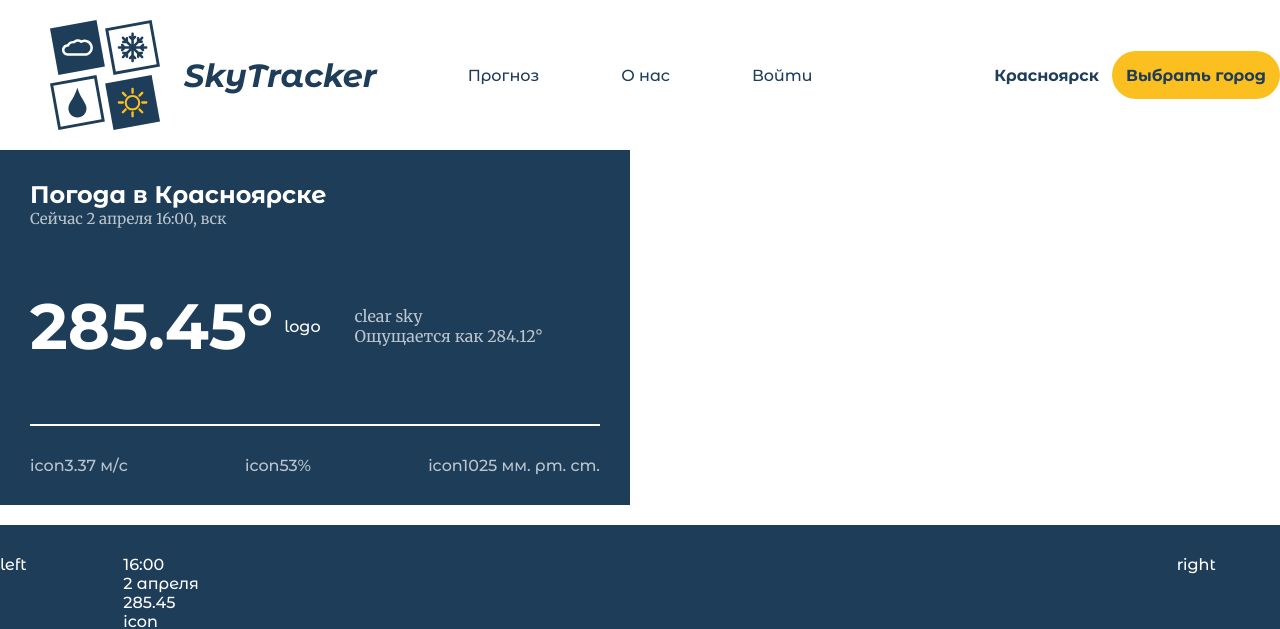
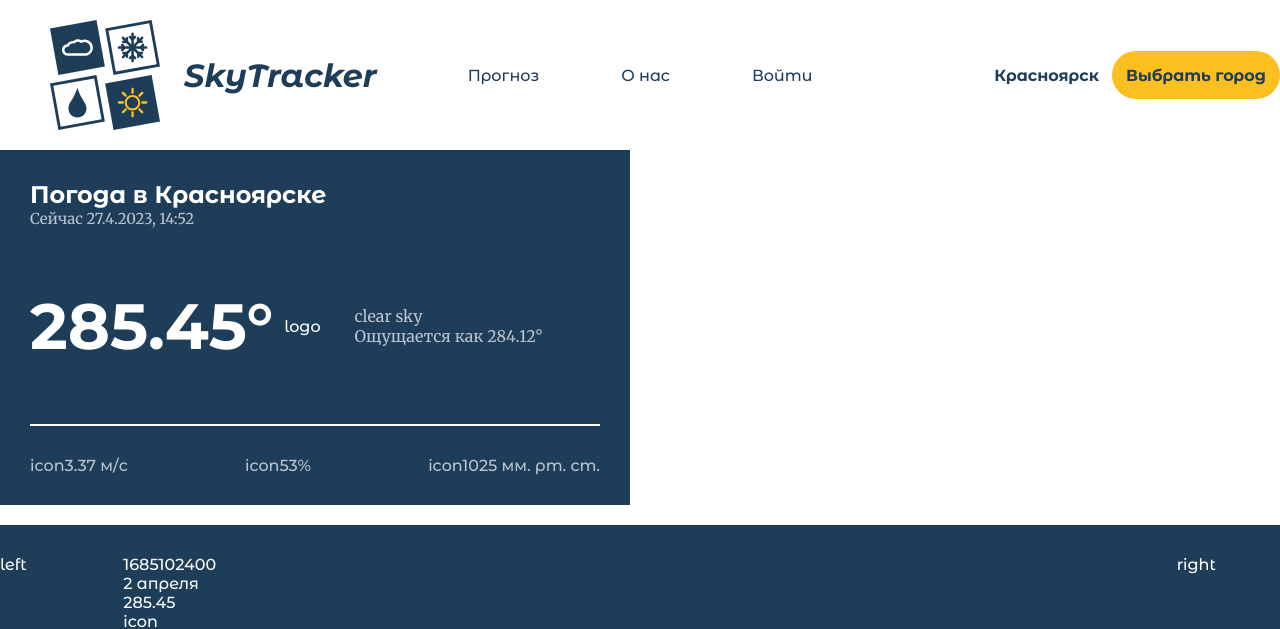
Before and after one commit to kexxxit/skytracker, a React (Create React App) app: page / in a window 1280 px wide. Shown: the top 629 px of the page. Built offline with nearby package versions, Linux system fonts and the light colour scheme; no server answers.

Commit message:
dynamic date and data

```diff
--- a/src/components/main/Main.jsx
+++ b/src/components/main/Main.jsx
@@ -3,18 +3,14 @@ import WeatherCard from "./cards/WeatherCard";
 import styles from "./main.module.css"
 import WeatherDetail from "./weatherDetail/WeatherDetail";
 
-class Main extends React.Component {
-    render() {
-        return (
-            <main>
-                <div className={styles.cards}>
-                    <WeatherCard weatherData={this.props.weatherData} />
-                    <div>card</div>
-                </div>
-                <WeatherDetail weatherDetail={this.props.weatherDetail}/>
-            </main>
-        )
-    }
-}
+const Main = props => (
+    <main>
+        <div className={styles.cards}>
+            <WeatherCard weatherData={props.weatherData} timezone={props.timezone}/>
+            <div>card</div>
+        </div>
+        <WeatherDetail weatherDetail={props.weatherDetail} timezone={props.timezone}/>
+    </main>
+);
 
 export default Main
--- a/src/components/main/MainContainer.jsx
+++ b/src/components/main/MainContainer.jsx
@@ -6,7 +6,12 @@ import {getWeatherData} from "../../state/reducers/mainReducer";
 const MainContainer = (props) => {
     useEffect(() => {
         props.getWeatherData('Красноярск')
+        setInterval(() => {
+            props.getWeatherData('Красноярск')
+            console.log('done')
+        }, 60000)
     }, [])
+
 
     return <Main {...props} />
 }
@@ -14,7 +19,8 @@ const MainContainer = (props) => {
 let mapStateToProps = (state) => {
     return {
         weatherData: state.mainPage.weatherData,
-        weatherDetail: state.mainPage.weatherDetail
+        weatherDetail: state.mainPage.weatherDetail,
+        timezone: state.mainPage.timezone
     }
 }
 
--- a/src/components/main/cards/WeatherCard.jsx
+++ b/src/components/main/cards/WeatherCard.jsx
@@ -1,11 +1,34 @@
-import React from "react";
+import React, {useEffect, useState} from "react";
 import styles from "./weatherCard.module.css"
+import {calcDateByOffset} from "../../../utils/calc-date/calcDateByOffset";
 
 function WeatherCard(props) {
+    const [dateStr, setDateStr] = useState("")
+
+    const setDate = () => {
+        const date = calcDateByOffset(props.timezone)
+        if (date.getMinutes() > 9) {
+            setDateStr(`${date.getDate()}.${date.getMonth()}.${date.getFullYear()},
+            ${date.getHours()}:${date.getMinutes()}`)
+        } else {
+            setDateStr(`${date.getDate()}.${date.getMonth()}.${date.getFullYear()},
+            ${date.getHours()}:0${date.getMinutes()}`)
+        }
+    }
+
+    useEffect(() => {
+        setDate()
+    }, [props.timezone])
+
+    useEffect(() => {
+
+        setInterval(setDate, 1000)
+    }, [])
+
     return <div className={"card weather_card"}>
         <div className={styles.location_data}>
             <div className={styles.city_data}>Погода в Красноярске</div>
-            <div className={styles.location_date}>Сейчас 2 апреля 16:00, вск</div>
+            <div className={styles.location_date}>Сейчас {dateStr}</div>
         </div>
         <div className={styles.weather_data}>
             <div className={styles.weather_data__temp}>{props.weatherData.main.temp}°</div>
--- a/src/components/main/weatherDetail/WeatherDetail.jsx
+++ b/src/components/main/weatherDetail/WeatherDetail.jsx
@@ -2,8 +2,12 @@ import React from "react";
 import styles from "./weatherDetail.module.css"
 import WeatherDetailItem from "./item/WeatherDetailItem";
 
-function WeatherDetail(props) {
-    let items = props.weatherDetail.map(elem => <WeatherDetailItem temp={elem.main.temp} weather={elem.weather.main}/>)
+const WeatherDetail = props => {
+    const items = props.weatherDetail.map(elem => <WeatherDetailItem
+        temp={elem.main.temp}
+        weather={elem.weather.main}
+        time={elem.dt}
+    />)
     return <div className={styles.weather_detail}>
         <div className={styles.weather_detail__card}>
             <span>left</span>
@@ -11,6 +15,6 @@ function WeatherDetail(props) {
             <span>right</span>
         </div>
     </div>
-}
+};
 
 export default WeatherDetail
--- a/src/components/main/weatherDetail/item/WeatherDetailItem.jsx
+++ b/src/components/main/weatherDetail/item/WeatherDetailItem.jsx
@@ -3,7 +3,7 @@ import styles from "./item.module.css"
 
 function WeatherDetailItem(props) {
     return <div className={styles.weather_item}>
-        <div>16:00</div>
+        <div>{props.time}</div>
         <div>2 апреля</div>
         <div>{props.weather}</div>
         <div>{props.temp}</div>
--- a/src/state/reducers/mainReducer.js
+++ b/src/state/reducers/mainReducer.js
@@ -77,18 +77,19 @@ let initialState = {
             },
             "dt_txt": "2023-05-26 12:00:00"
         }
-    ]
+    ],
+    timezone: 0
 }
 
-const mainReducer = (state=initialState, action) => {
+const mainReducer = (state = initialState, action) => {
     switch (action.type) {
         case SET_WEATHER_DATA:
             return {
                 ...state,
                 weatherData: action.data.list[0],
-                weatherDetail: action.data.list
+                weatherDetail: action.data.list,
+                timezone: action.data.city.timezone / 3600
             }
-            break
         default:
             return state
     }
@@ -101,7 +102,7 @@ export const getWeatherData = (city) => {
     return async (dispatch) => {
         let response = await weatherAPI.getWeatherData(city)
         console.log(response.data)
-        if (response.data.cod == 200) {
+        if (response.data.cod === "200") {
             dispatch(setWeatherData(convert(response.data)))
         }
     }
--- /dev/null
+++ b/src/utils/calc-date/calcDateByOffset.js
@@ -0,0 +1,5 @@
+export const calcDateByOffset = offset => {
+    const date = new Date()
+    const utc = date.getTime() + (date.getTimezoneOffset() * 60000)
+    return new Date(utc + (3600000 * offset))
+}
--- a/src/utils/converter/converter.js
+++ b/src/utils/converter/converter.js
@@ -1,4 +1,9 @@
+import {calcDateByOffset} from "../calc-date/calcDateByOffset";
+
 export const convert = (weather) => {
+    const timezone = weather.city.timezone / 3600
+    let offset = timezone
+
     weather.list.forEach(elem => {
         elem.main.temp = Math.round(elem.main.temp)
         elem.main.feels_like = Math.round(elem.main.feels_like)
@@ -6,6 +11,8 @@ export const convert = (weather) => {
         elem.main.temp_min = Math.round(elem.main.temp_min)
         elem.main.pressure = Math.round(elem.main.pressure * 0.75)
         elem.wind.speed = Math.round(elem.wind.speed)
+        elem.dt = `${calcDateByOffset(offset).getHours()}:00`
+        offset += 3
     })
     return weather
 }
```
